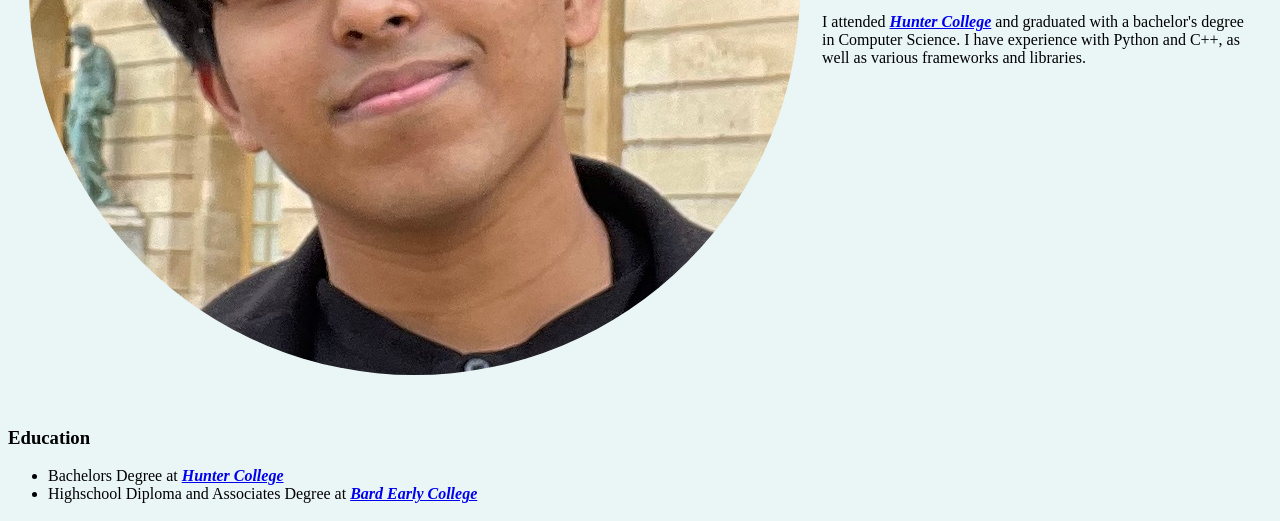
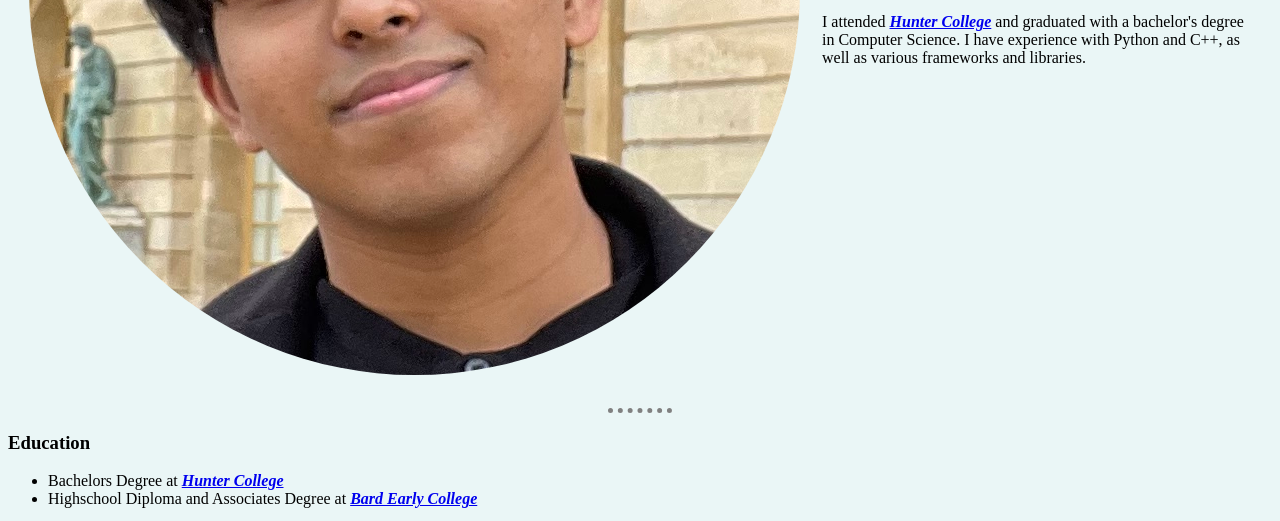
Before and after one commit to xMayble/basic-website-test, a plain HTML site: page index.html in a window 1280 px wide. Shown: the part 425-946 px from the top of the page. Drawn offline with Linux system fonts and the light colour scheme.

Commit message:
inline css changes practice

```diff
--- a/index.html
+++ b/index.html
@@ -11,7 +11,10 @@
 
             hr {
                 border-style: none;
-                background-color: white;
+                border-top-style: dotted;
+                border-color: grey;
+                border-width: 5px;
+                width: 5%;
             }
 
         </style>
```
